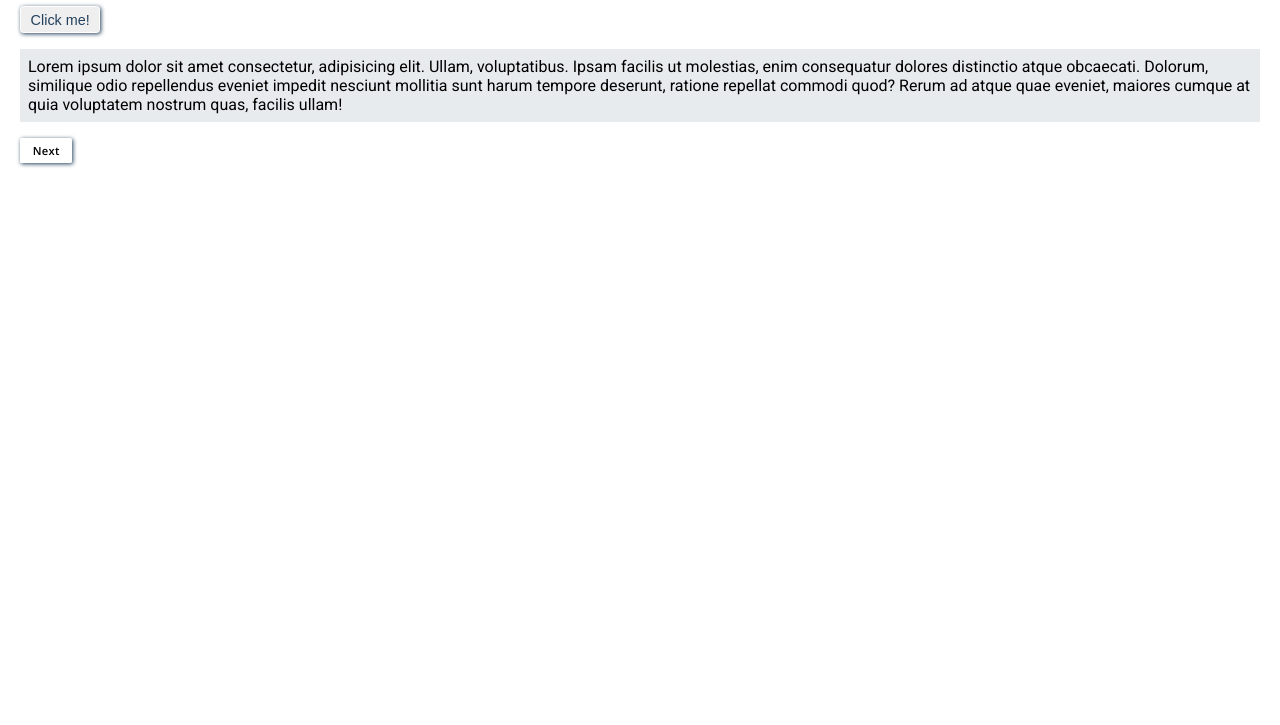
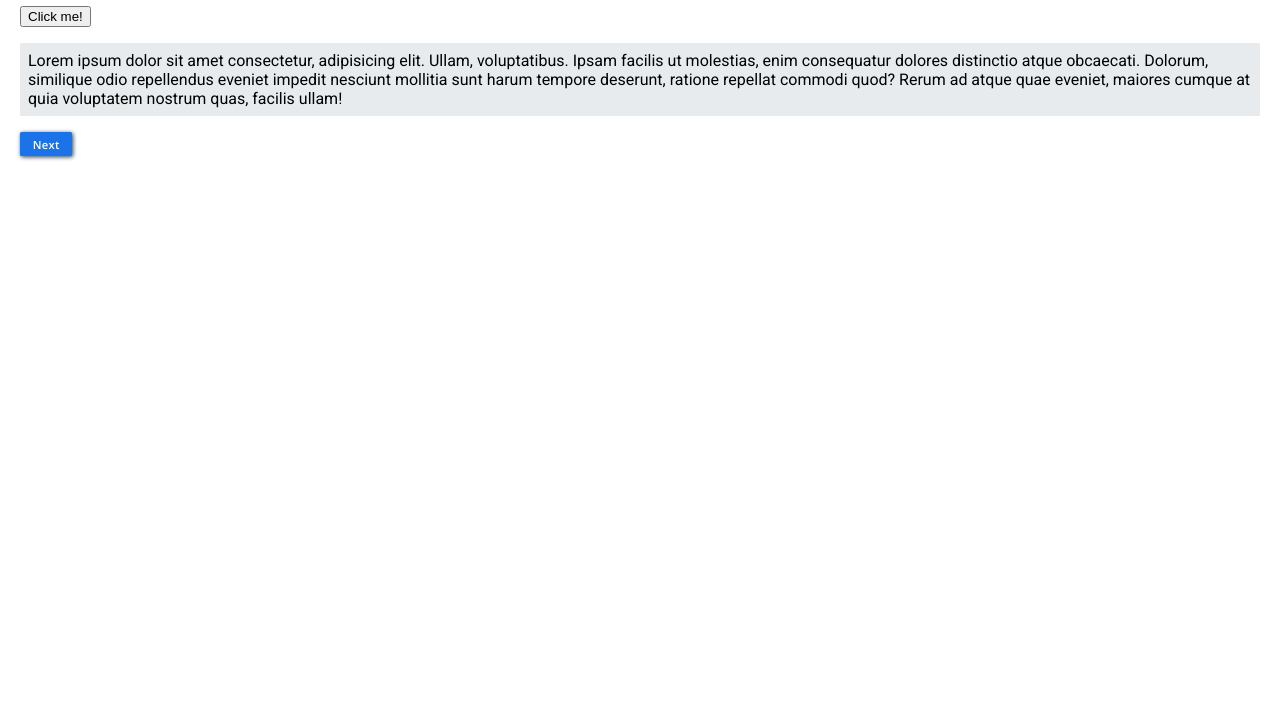
Before and after one commit to Iamagituser/simplex, a plain HTML site: page index.html in a window 1280 px wide. Shown: the part 75-800 px from the top of the page. Drawn offline with nearby package versions, Linux system fonts and the light colour scheme.

Commit message:
Deleted ubtn

```diff
--- a/Simplex.scss
+++ b/Simplex.scss
@@ -17,6 +17,7 @@ $radius: 0.2rem;
 $hoverColor: #79cbf7;
 $padding: 0.5rem;
 $button-color: #1a73e8;
+$hover: #3181eb;
 $box-shadow: 1px 1px 4px $graytone;
 
 // Fonts
@@ -58,24 +59,6 @@ p {
 
 // Buttons
 
-.ubtn {
-  //   padding: 0.4rem;
-  padding-left: 0.6rem;
-  padding-right: 0.6rem;
-  padding-top: 0.3rem;
-  padding-bottom: 0.3rem;
-  border-radius: $radius;
-  color: $graytone;
-  font-size: 0.9rem;
-  box-sizing: border-box;
-  border: none;
-}
-.ubtn:hover {
-  background-color: $hoverColor;
-  color: white;
-  border: none;
-}
-
 .gbtn {
   background-color: $button-color;
   color: white;
@@ -87,6 +70,11 @@ p {
   border-radius: 0.1rem;
   border: none;
   box-shadow: $box-shadow;
+  cursor: pointer;
+}
+.gbtn:hover {
+  background-color: $hover;
+  color: white;
 }
 
 // Layout
@@ -96,12 +84,6 @@ p {
 }
 
 // Colors
-
-.bwhite {
-  border: solid 0.1rem white;
-  color: $graytone;
-  box-shadow: 1px 1px 4px $graytone;
-}
 
 .b-red {
   background-color: tomato;
--- a/index.html
+++ b/index.html
@@ -10,7 +10,7 @@
   <body>
     <div class="container">
       <h1 class="roboto">Hello</h1>
-      <button class="ubtn bwhite">Click me!</button>
+      <button class="ubtn">Click me!</button>
       <p class="bgcool">
         Lorem ipsum dolor sit amet consectetur, adipisicing elit. Ullam,
         voluptatibus. Ipsam facilis ut molestias, enim consequatur dolores
@@ -19,7 +19,7 @@
         commodi quod? Rerum ad atque quae eveniet, maiores cumque at quia
         voluptatem nostrum quas, facilis ullam!
       </p>
-      <button class="gbtn bgwhite">Next</button>
+      <button class="gbtn"><span class="gtext">Next</span></button>
     </div>
   </body>
 </html>
```
Also changed, not shown: Simplex.css, 1 other file.
